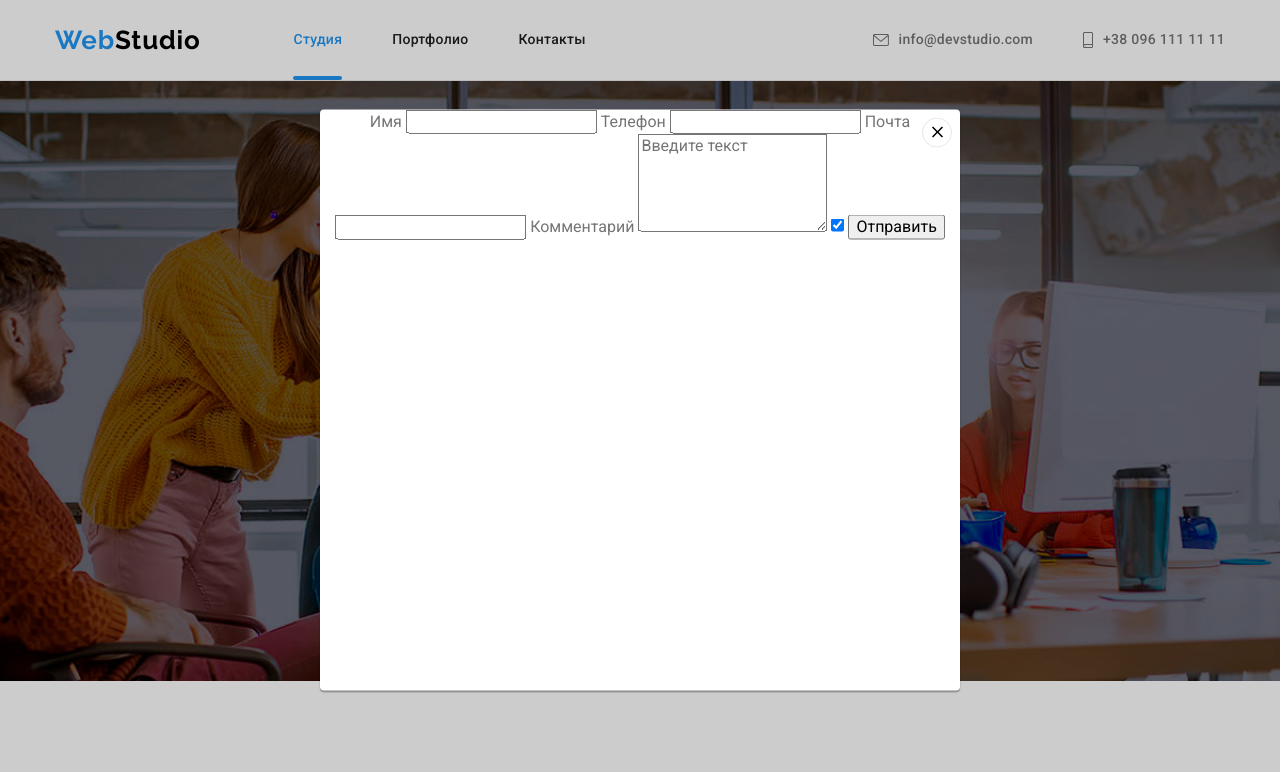
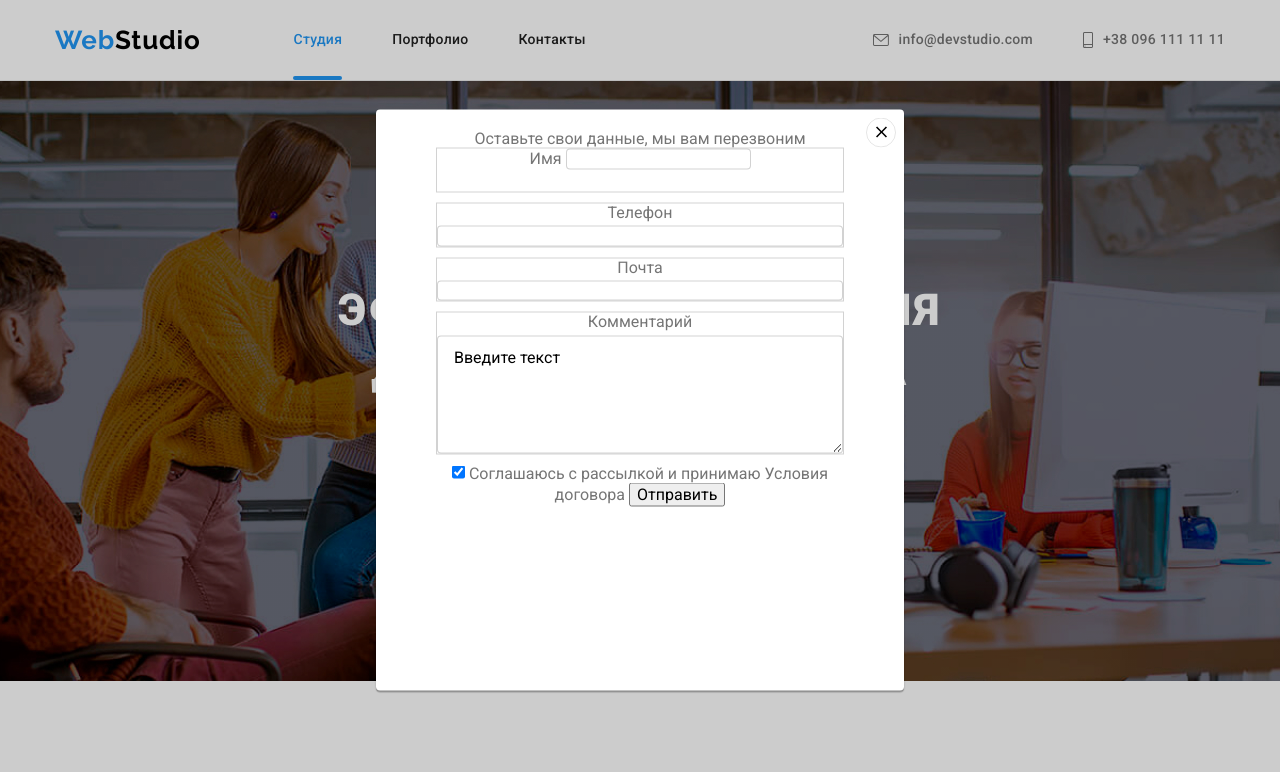
Before and after one commit to tanyazharik/goit-markup-hw-06, a plain HTML site: page index.html in a window 1280 px wide. Both pictures are taken after a click on the button "Заказать услугу". Shown: the top 772 px of the page. Drawn offline with nearby package versions, Linux system fonts and the light colour scheme.

Commit message:
сохраняет изменения

```diff
--- a/css/styles.css
+++ b/css/styles.css
@@ -311,6 +311,58 @@ p {
   border: 0;
   cursor: pointer;
 }
+.modal-field {
+
+  width: 448px;
+  margin-left: auto;
+  margin-right: auto;
+  padding: 20px;
+}
+.form-modal {
+
+  display: flex;
+  flex-direction: column;
+  margin-bottom: 10px;
+  border: 1px solid rgba(33, 33, 33, 0.2);
+}
+.form-modal label {
+  margin-bottom: 4px;
+}
+.form-modal input {
+ padding-left: 12px;
+ margin: 0;
+ padding: 0;
+border: 1px solid rgba(33, 33, 33, 0.2);
+box-sizing: border-box;
+border-radius: 4px;
+}
+
+.form-modal:hover input {
+  border: 1px solid #2196F3;
+}
+
+.form-modal textarea::placeholder {
+
+
+  font-weight: 400;
+  font-size: 12px;
+  line-height: 1.17;
+  letter-spacing: 0.01em;
+}
+.comment {
+  padding: 12px 16px;
+  border: 1px solid rgba(33, 33, 33, 0.2);
+  border-radius: 4px;
+}
+
+.form-icon {
+  display: flex;
+  margin-left: 12px;
+
+  fill: #000000;
+
+}
+
 /*  Section  */
 
 .phone-text {
--- a/index.html
+++ b/index.html
@@ -78,31 +78,48 @@
           <div class="modal">
 
         <button type="button" class="icon-close" data-modal-close></button>
-        <form>
 
-        <label for="name">
-            Имя
-            <input type="text" name="имя" />
+
+        <form class="modal-field">
+        <p class="form-text">Оставьте свои данные, мы вам перезвоним</p>
+
+        <div class="form-modal">
+        <label class="form-label">
+        <span class="label-title">Имя</span>
+
+        <input class="form-input" type="text" name="name" placeholder=" " />
+        <svg class="form-icon" width="18" height="18">
+            <use href="./images/icons.svg#icon-person-icon"></use>
+        </svg>
         </label>
 
+        </div>
+
+        <div class="form-modal">
+        <label for="tel">Телефон</label>
+         <input type="tel" name="phone_number" />
+        <span class="modal-icon">
+
+        </div>
+
+        <div class="form-modal">
         <label>
-            Телефон
-            <input type="tel" name="phone_number" />
-        </label>
+            Почта</label>
+            <input type="email" name="email" />
+        <span class="modal-icon">
 
-        <label>
-            Почта
-            <input type="email" name="email" />
-        </label>
+            </a>
+        </div>
 
-        <label for="">Комментарий
-         <textarea name="" id=" " rows="5" placeholder="Введите текст"></textarea>
+        <div class="form-modal">
+        <label for="">Комментарий</label>
+         <textarea name="" id=" " rows="5" placeholder class="comment">Введите текст</textarea>
 
-        </label>
 
-        <label>
-            <input type="checkbox" name="" value="" checked />
+        </div>
 
+            <input type="checkbox" name="" id=" " value="" checked />
+        <label for="" >Cоглашаюсь с рассылкой и принимаю <span>Условия договора</span>
         </label>
         <button type="submit">Отправить</button>
     </form>
```
Also changed, not shown: images/icon-check.svg (added), images/mail-icon.svg (added), images/person-icon.svg (added), images/phone-icon.svg (added).
